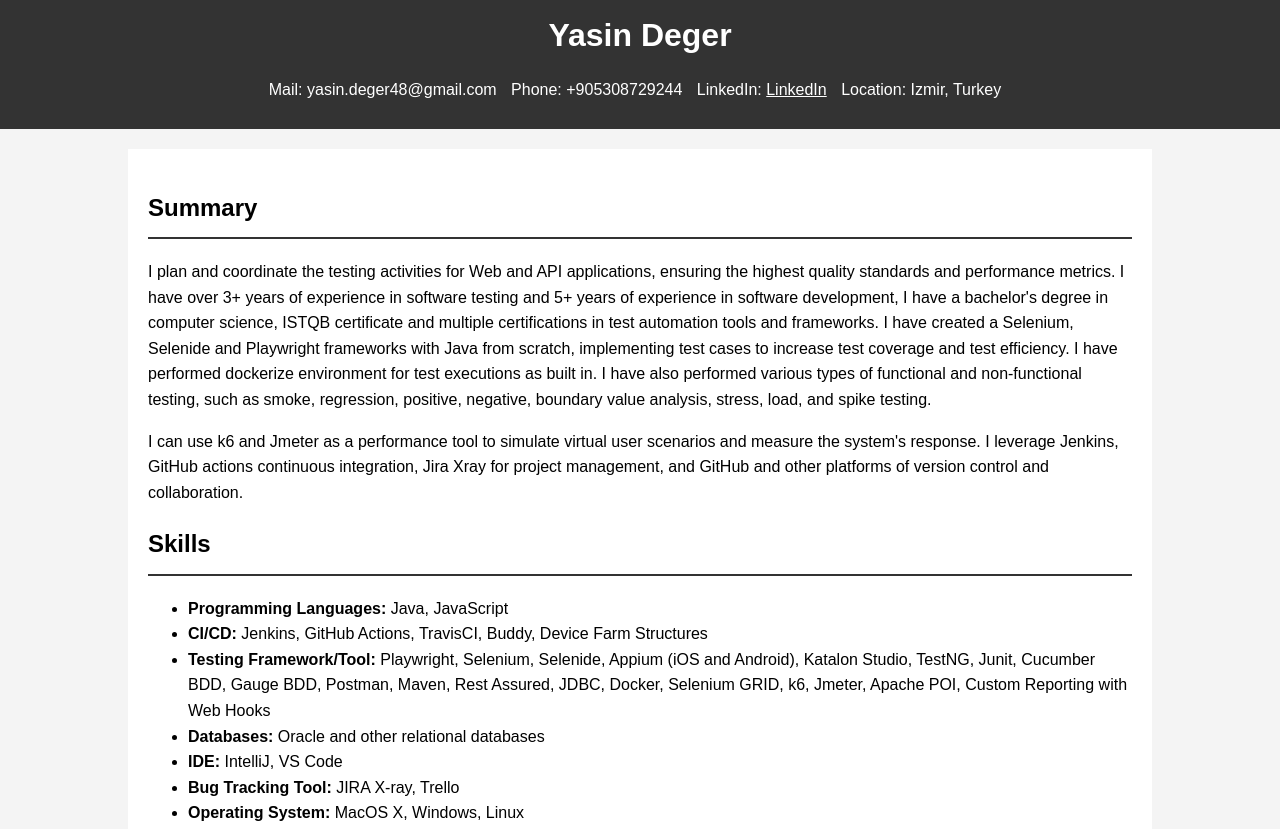
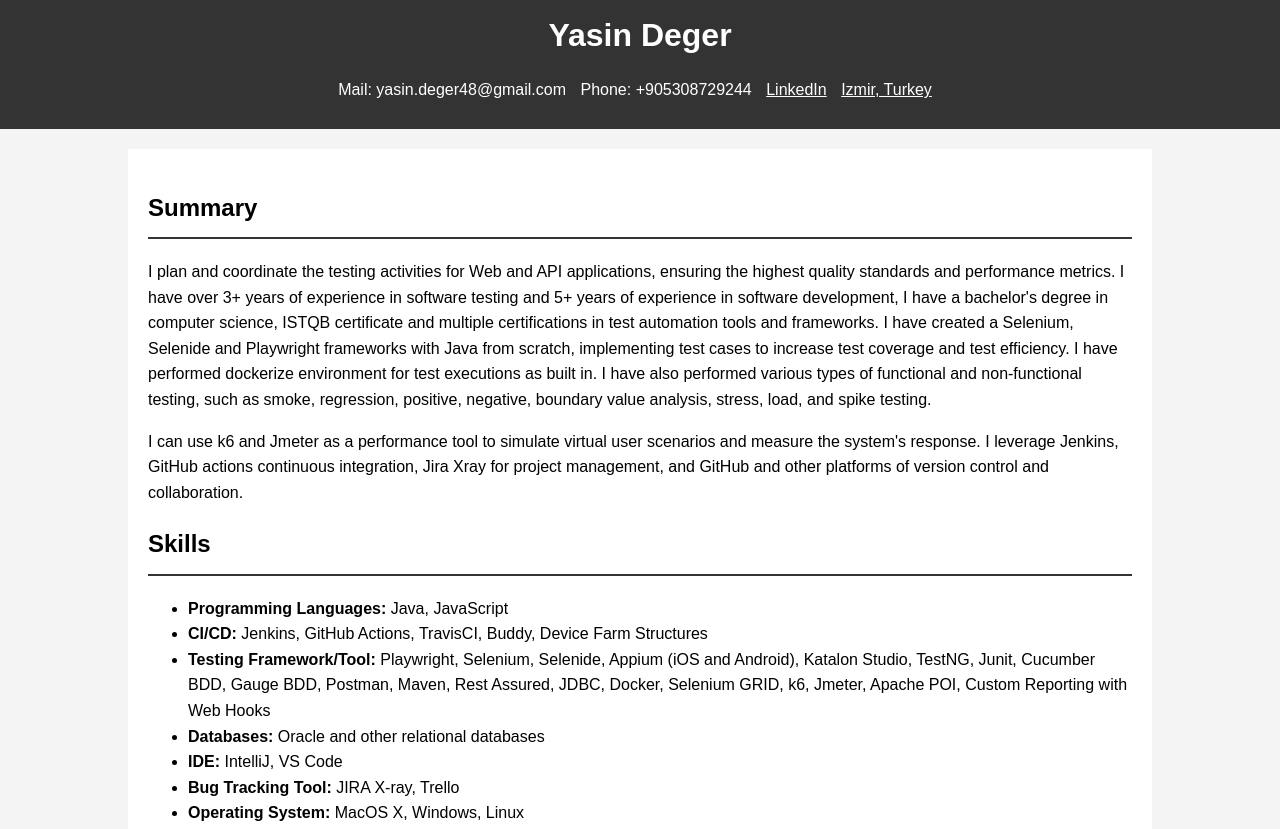
Before and after one commit to YasinDeger48/resume, a plain HTML site: page index.html in a window 1280 px wide. Shown: the top 829 px of the page. Drawn offline with Linux system fonts and the light colour scheme.

Commit message:
Update index.html

```diff
--- a/index.html
+++ b/index.html
@@ -54,8 +54,8 @@
         <ul class="contact-info">
             <li>Mail: yasin.deger48@gmail.com</li>
             <li>Phone: +905308729244</li>
-            <li>LinkedIn: <a style="color:white"     href="https://linkedin.com/in/yasindeger" target="_blank">LinkedIn</a></li>
-            <li>Location: Izmir, Turkey</li>
+            <li><a style="color:white"     href="https://linkedin.com/in/yasindeger" target="_blank">LinkedIn</a></li>
+            <li><a style="color:white"     href="https://maps.app.goo.gl/g52rANrg4aXoJt787" target="_blank">Izmir, Turkey</a></li>
         </ul>
     </header>
     <div class="container">
```
